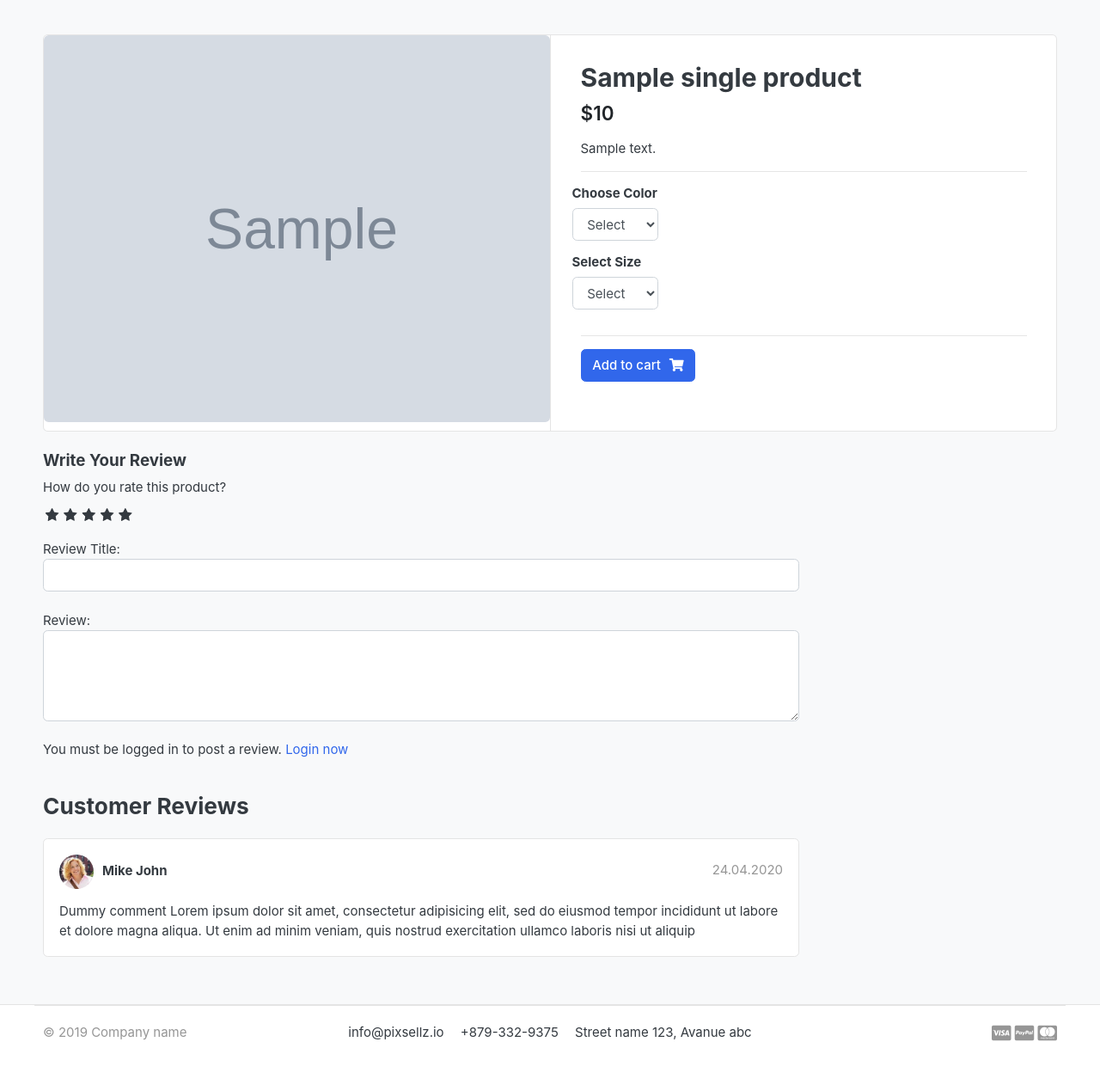
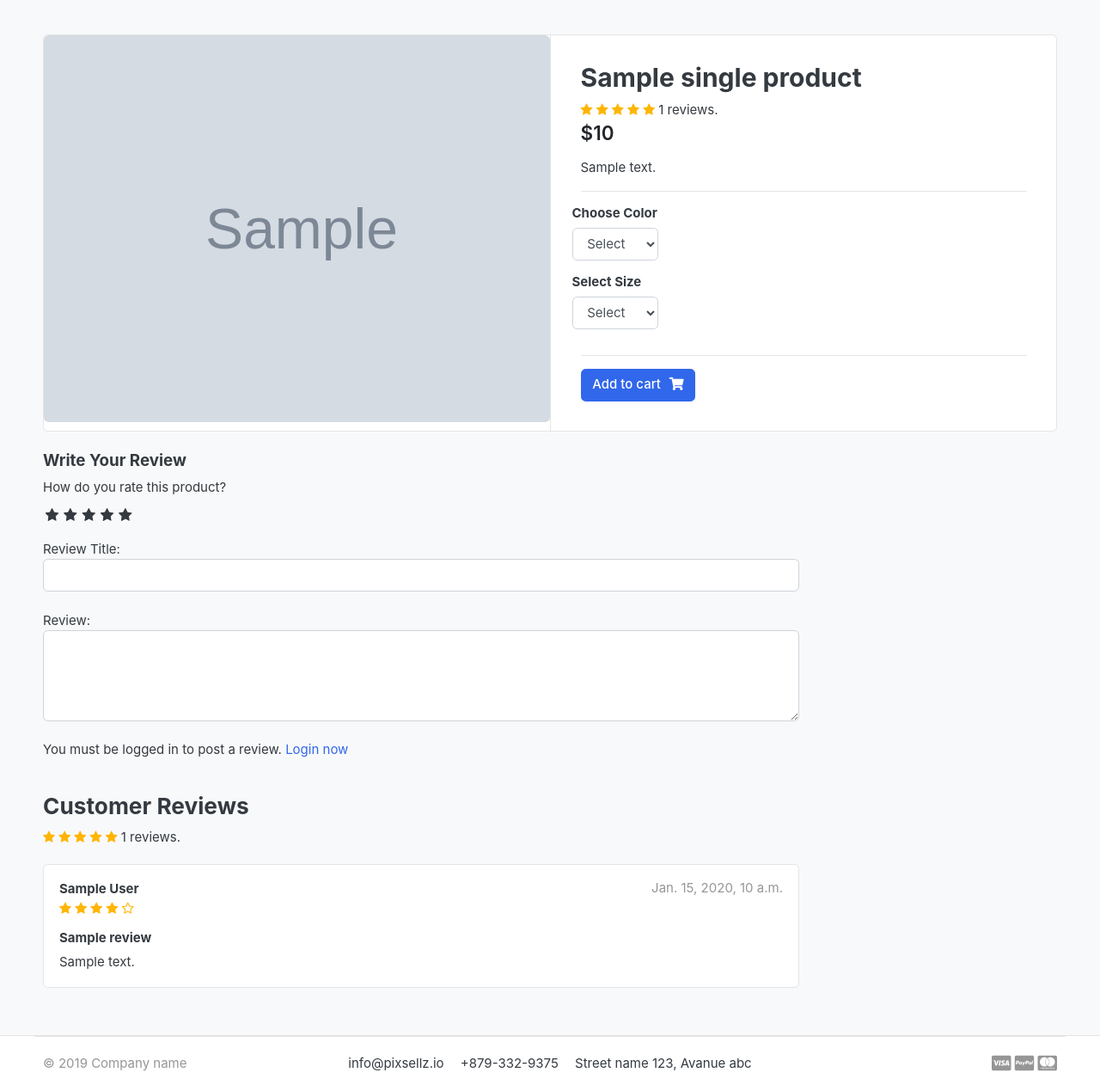
Before and after one commit to AbrahamYu/django-cart, a Django app: template templates/store/product_detail.html in a window 1280 px wide. Shown: the part 118-1387 px from the top of the page at 86% size. Before the commit the page ends 1329 px from the top, so only its background shows below. Run offline with Django 3.2, Linux system fonts and the light colour scheme; the template is opened without the code that fills it: most values are stand-ins (such as "Sample title", 1, 10 or a date in 2020); grey boxes marked "Sample" are stand-in pictures; some libraries are stand-ins or nearby versions; some web fonts are replaced.

Commit message:
Rating Average & Review Count Calculation

```diff
--- a/accounts/models.py
+++ b/accounts/models.py
@@ -2,7 +2,6 @@ from django.db import models
 from django.contrib.auth.models import AbstractBaseUser, BaseUserManager
 
 # Create your models here.
-
 class MyAccountManager(BaseUserManager):
     def create_user(self, first_name, last_name, username, email, password=None):
         if not email:
@@ -12,6 +11,7 @@ class MyAccountManager(BaseUserManager):
             raise ValueError('User must have an username')
 
         user = self.model(
+            #normalize_email make char be lower case
             email       = self.normalize_email(email),
             username    = username,
             first_name  = first_name,
@@ -59,6 +59,9 @@ class Account(AbstractBaseUser):
 
     objects = MyAccountManager()
 
+    def full_name(self):
+        return f'{self.first_name} {self.last_name}'
+
     def __str__(self):
         return self.email
 
--- a/accounts/views.py
+++ b/accounts/views.py
@@ -125,7 +125,7 @@ def login(request):
                     return redirect(nextPage)
 
             except :
-                pass
+                return redirect('dashboard')
         else:
             messages.error(request, 'Invalid login creadentials')
             return redirect('login')
--- a/shop22/static/css/custom.css
+++ b/shop22/static/css/custom.css
@@ -40,3 +40,7 @@ input:checked + label:hover, input:checked ~ label:hover, input:checked ~ label:
 label:hover ~ input:checked ~ label{
     color: #cc9000;
 }
+
+.rating-star i{
+    color: #ffb503 !important;
+}
--- a/templates/store/product_detail.html
+++ b/templates/store/product_detail.html
@@ -22,6 +22,17 @@
             {% csrf_token %}
             <article class="content-body">
               <h2 class="title">{{ single_product.product_name }}</h2>
+              <div class="rating-star">
+                <span>
+                  <i class="fa fa-star{% if single_product.averageReview < 0.5 %}-o{% elif single_product.averageReview >= 0.5 and single_product.averageReview < 1 %}-half-o {%endif%}" aria-hidden="true"></i>
+                  <i class="fa fa-star{% if single_product.averageReview < 1.5 %}-o{% elif single_product.averageReview >= 1.5 and single_product.averageReview < 2 %}-half-o {%endif%}" aria-hidden="true"></i>
+                  <i class="fa fa-star{% if single_product.averageReview < 2.5 %}-o{% elif single_product.averageReview >= 2.5 and single_product.averageReview < 3 %}-half-o {%endif%}" aria-hidden="true"></i>
+                  <i class="fa fa-star{% if single_product.averageReview < 3.5 %}-o{% elif single_product.averageReview >= 3.5 and single_product.averageReview < 4 %}-half-o {%endif%}" aria-hidden="true"></i>
+                  <i class="fa fa-star{% if single_product.averageReview < 4.5 %}-o{% elif single_product.averageReview >= 4.5 and single_product.averageReview < 5 %}-half-o {%endif%}" aria-hidden="true"></i>
+                  <span>{{single_product.countReview}} reviews.</span>
+                </span>
+              </div>
+
 
               <div class="mb-3">
                 <var class="price h4">${{ single_product.price}}</var>
@@ -85,7 +96,7 @@
     <div class="row">
       <div class="col-md-9">
 
-        <form action="{% url 'submit_review' single_product.id %}" method='POST'>
+        <form action="{% url 'submit_review' single_product.id %}" method="POST">
           <!--Ratin Review-->
           {% csrf_token %}
           <h5>Write Your Review</h5>
@@ -103,7 +114,9 @@
               <input type="radio" name="rating" id="rating3" value="1.5" required /><label for="rating3" title="1.5"class="half"></label>
               <input type="radio" name="rating" id="rating2" value="1" required /><label for="rating2" title="1"></label>
               <input type="radio" name="rating" id="rating1" value="0.5" required /><label for="rating1" title="0.5" class="half"></label>
+
             </div>
+
             <br>
             Review Title:
             <input type="text" class="form-control" name="subject">
@@ -112,7 +125,12 @@
             <textarea name="review" rows="4" class="form-control"></textarea>
             <br>
             {% if user.is_authenticated %}
+              {% if orderproduct %}
                 <input type="submit" value="Submit Review" class="btn btn-primary">
+              {% else %}
+                <p>You must purchase this product to post a review.</p>
+
+              {% endif %}
             {% else %}
             <p>You must be logged in to post a review. <span><a href="{% url 'login' %}">Login now</a></span></p>
 
@@ -126,29 +144,44 @@
         <!--Ratin Review end-->
         <header class="section-heading">
           <h3>Customer Reviews</h3>
+          <div class="rating-star">
+            <span>
+              <i class="fa fa-star{% if single_product.averageReview < 0.5 %}-o{% elif single_product.averageReview >= 0.5 and single_product.averageReview < 1 %}-half-o {%endif%}" aria-hidden="true"></i>
+              <i class="fa fa-star{% if single_product.averageReview < 1.5 %}-o{% elif single_product.averageReview >= 1.5 and single_product.averageReview < 2 %}-half-o {%endif%}" aria-hidden="true"></i>
+              <i class="fa fa-star{% if single_product.averageReview < 2.5 %}-o{% elif single_product.averageReview >= 2.5 and single_product.averageReview < 3 %}-half-o {%endif%}" aria-hidden="true"></i>
+              <i class="fa fa-star{% if single_product.averageReview < 3.5 %}-o{% elif single_product.averageReview >= 3.5 and single_product.averageReview < 4 %}-half-o {%endif%}" aria-hidden="true"></i>
+              <i class="fa fa-star{% if single_product.averageReview < 4.5 %}-o{% elif single_product.averageReview >= 4.5 and single_product.averageReview < 5 %}-half-o {%endif%}" aria-hidden="true"></i>
+              <span>{{single_product.countReview}} reviews.</span>
+            </span>
+          </div>
         </header>
 
+        {% for review in reviews %}
           <article class="box mb-3">
             <div class="icontext w-100">
-            <img
-              src="{% static './images/avatars/avatar1.jpg' %}"
-              class="img-xs icon rounded-circle"
-            />
               <div class="text">
-              <span class="date text-muted float-md-right">24.04.2020 </span>
-              <h6 class="mb-1">Mike John</h6>
+                <span class="date text-muted float-md-right">{{review.updated_at}}</span>
+                <h6 class="mb-1">{{review.user.full_name}}</h6>
+                  <div class="rating-star">
+                    <span>
+                      <i class="fa fa-star{% if review.rating == 0.5 %}-half-o{% elif review.rating < 1 %}-o {%endif%}" aria-hidden="true"></i>
+                      <i class="fa fa-star{% if review.rating == 1.5 %}-half-o{% elif review.rating < 2 %}-o {%endif%}" aria-hidden="true"></i>
+                      <i class="fa fa-star{% if review.rating == 2.5 %}-half-o{% elif review.rating < 3 %}-o {%endif%}" aria-hidden="true"></i>
+                      <i class="fa fa-star{% if review.rating == 3.5 %}-half-o{% elif review.rating < 4 %}-o {%endif%}" aria-hidden="true"></i>
+                      <i class="fa fa-star{% if review.rating == 4.5 %}-half-o{% elif review.rating < 5 %}-o {%endif%}" aria-hidden="true"></i>
+                    </span>
+                  </div>
               </div>
             </div>
             <!-- icontext.// -->
             <div class="mt-3">
+              <h6>{{review.subject}}</h6>
               <p>
-              Dummy comment Lorem ipsum dolor sit amet, consectetur adipisicing
-              elit, sed do eiusmod tempor incididunt ut labore et dolore magna
-              aliqua. Ut enim ad minim veniam, quis nostrud exercitation ullamco
-              laboris nisi ut aliquip
+                {{review.review}}
               </p>
             </div>
           </article>
+{% endfor %}
       </div>
       <!-- col.// -->
     </div>
```
Also changed, not shown: orders/test.py (+95 -1 lines), store/models.py (+16 -5 lines), store/views.py (+19 -8 lines). Lines whose indentation alone changed are shown as unchanged.
